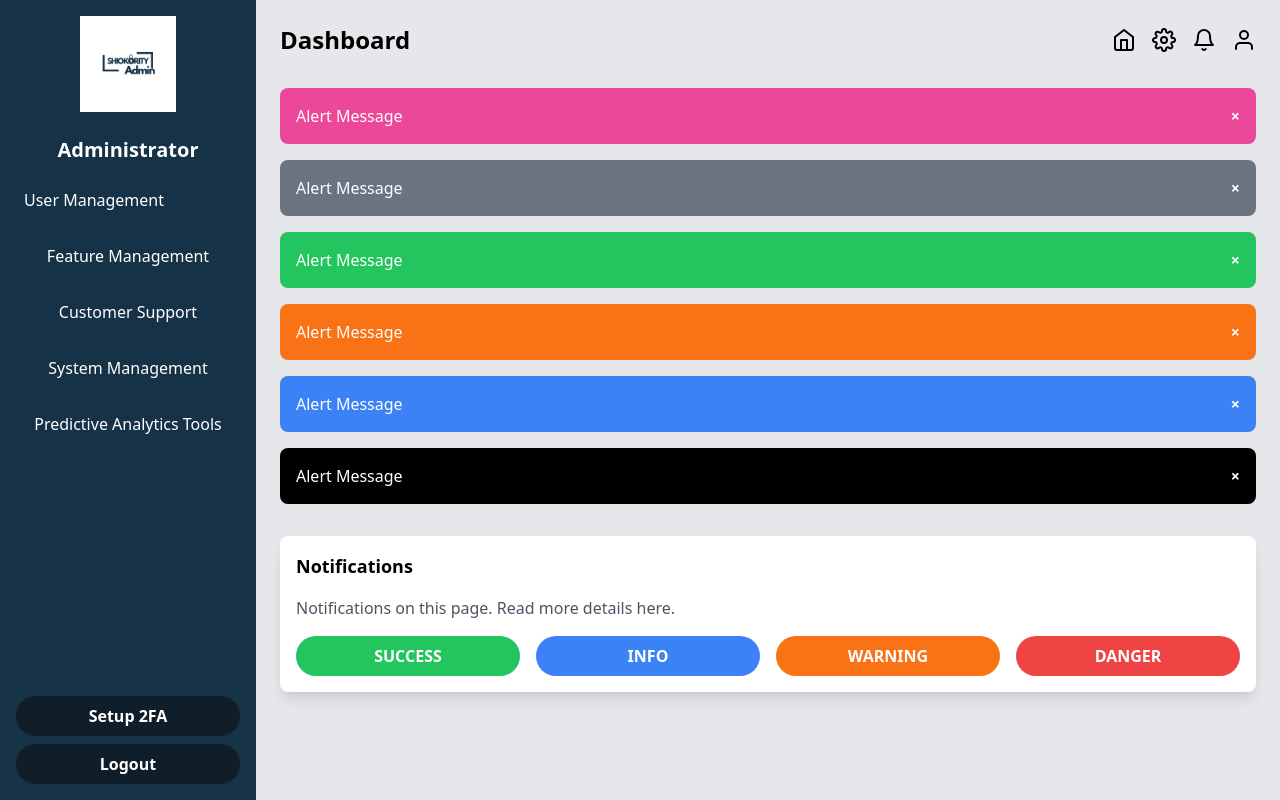
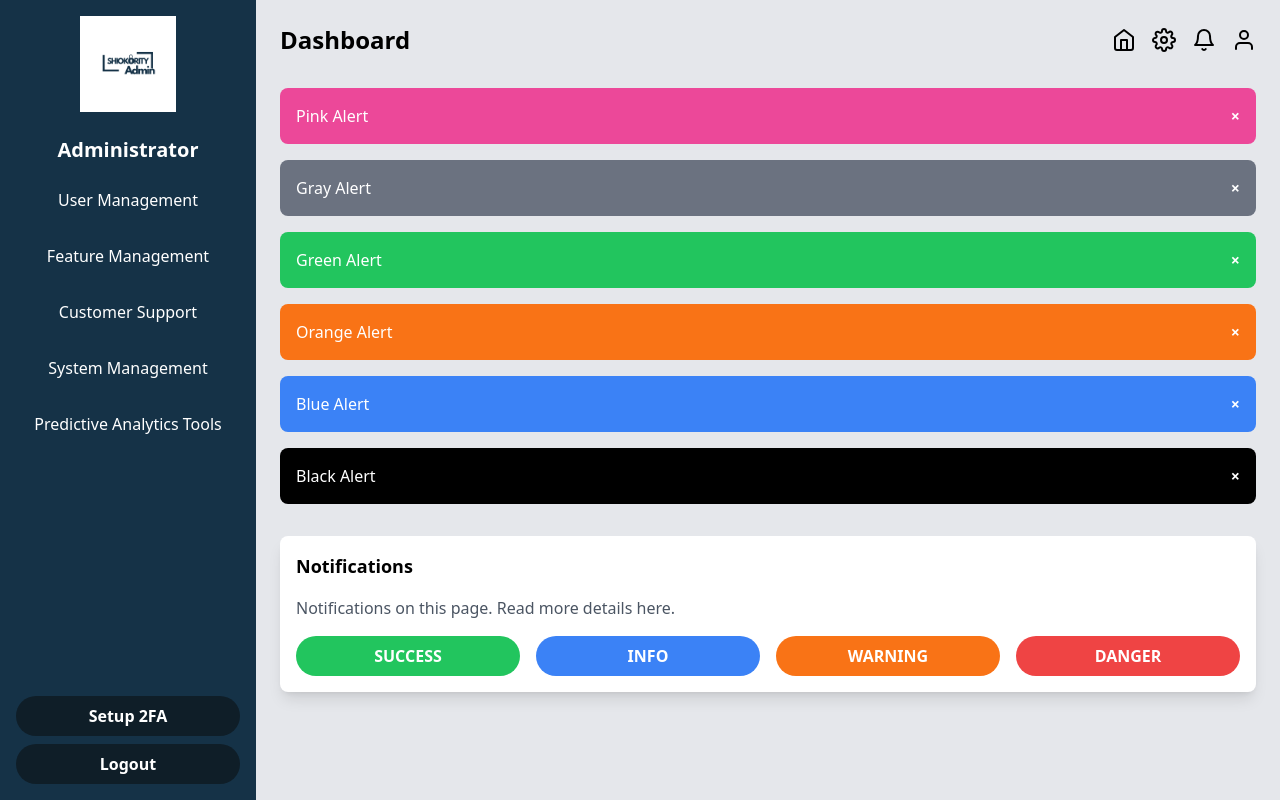
Before and after one commit to prozai/shiokority, a React (Create React App) app in the folder shiokority_admin/: page /dashboard in a window 1280 px wide. Built offline with nearby package versions, Linux system fonts and the light colour scheme; sample sign-in values are in the browser's storage.

Commit message:
converted side bar into component and top notification into a component

```diff
--- /dev/null
+++ b/shiokority_admin/src/components/SideBar.jsx
@@ -0,0 +1,65 @@
+// src/components/Sidebar.jsx
+import React from 'react';
+import { useNavigate } from 'react-router-dom';
+import ShiokorityAdminLogo from '../asset/image/ShiokorityAdmin.png';
+
+const Sidebar = ({ handleLogout, handleSetup2FA, handleUserManagement }) => {
+  const navigate = useNavigate();
+
+  const handleLogoClick = () => {
+    navigate('/dashboard');
+  };
+
+  return (
+    <aside className="w-64 bg-[#153247] p-4 text-white flex flex-col items-center">
+      {/* Centered Logo */}
+      <img
+        src={ShiokorityAdminLogo}
+        alt="Shiokority Admin"
+        className="h-24 mb-6 cursor-pointer"
+        onClick={handleLogoClick}
+      />
+      {/* Centered Administrator text */}
+      <h2 className="text-xl font-bold mb-4 text-center">Administrator</h2>
+
+      {/* Navigation Menu */}
+      <nav className="flex flex-col w-full space-y-4">
+        <button
+          onClick={handleUserManagement}
+          className="w-full p-2 text-center hover:bg-[#0c1821] rounded-lg"
+        >
+          User Management
+        </button>
+        <SidebarLink text="Feature Management" />
+        <SidebarLink text="Customer Support" />
+        <SidebarLink text="System Management" />
+        <SidebarLink text="Predictive Analytics Tools" />
+      </nav>
+
+      {/* Bottom buttons, aligned at the bottom */}
+      <div className="mt-auto w-full">
+        <button
+          onClick={handleSetup2FA}
+          className="bg-[#0f1e28] hover:bg-[#0c1821] text-white font-bold py-2 px-4 rounded-full w-full"
+        >
+          Setup 2FA
+        </button>
+
+        <button
+          onClick={handleLogout}
+          className="mt-2 bg-[#0f1e28] hover:bg-[#0c1821] text-white font-bold py-2 px-4 rounded-full w-full"
+        >
+          Logout
+        </button>
+      </div>
+    </aside>
+  );
+};
+
+const SidebarLink = ({ text }) => (
+  <div className="p-2 text-center rounded-lg hover:bg-[#0c1821] w-full cursor-pointer">
+    {text}
+  </div>
+);
+
+export default Sidebar;
--- /dev/null
+++ b/shiokority_admin/src/components/TopNotificationBar.jsx
@@ -0,0 +1,33 @@
+// src/components/TopNotificationBar.jsx
+import React, { useState } from 'react';
+
+const TopNotificationBar = ({ initialAlerts }) => {
+  const [alerts, setAlerts] = useState(initialAlerts);
+
+  const handleDismiss = (index) => {
+    // Filter out the alert at the clicked index
+    setAlerts((prevAlerts) => prevAlerts.filter((_, i) => i !== index));
+  };
+
+  return (
+    <div className="space-y-4 mb-8">
+      {alerts.map((alert, index) => (
+        <Alert
+          key={index}
+          color={alert.color}
+          message={alert.message}
+          onDismiss={() => handleDismiss(index)}
+        />
+      ))}
+    </div>
+  );
+};
+
+const Alert = ({ color, message, onDismiss }) => (
+  <div className={`${color} text-white p-4 rounded-lg flex justify-between items-center`}>
+    <span>{message}</span>
+    <button className="text-white font-bold" onClick={onDismiss}>×</button>
+  </div>
+);
+
+export default TopNotificationBar;
--- a/shiokority_admin/src/views/Dashboard.jsx
+++ b/shiokority_admin/src/views/Dashboard.jsx
@@ -1,9 +1,11 @@
+// src/views/Dashboard.jsx
 import React, { useState } from 'react';
 import { useNavigate } from 'react-router-dom';
 import AdministratorController from '../controller/administratorController';
 import { FiHome, FiSettings, FiBell, FiUser } from 'react-icons/fi';
 
-import ShiokorityAdminLogo from '../asset/image/ShiokorityAdmin.png';
+import Sidebar from '../components/SideBar'; // Import Sidebar component
+import TopNotificationBar from '../components/TopNotificationBar'; // Import TopNotificationBar component
 
 function Dashboard() {
   const [status, setStatus] = useState('');
@@ -23,49 +25,28 @@ function Dashboard() {
     navigate('/setup2FA');
   };
 
-  // Function to navigate to User Management
   const handleUserManagement = () => {
     navigate('/user-management');
   };
 
-  // Function to navigate back to the Dashboard
-  const handleLogoClick = () => {
-    navigate('/dashboard');
-  };
+  // Define alerts to pass to TopNotificationBar
+  const initialAlerts = [
+    { color: 'bg-pink-500', message: 'Pink Alert' },
+    { color: 'bg-gray-500', message: 'Gray Alert' },
+    { color: 'bg-green-500', message: 'Green Alert' },
+    { color: 'bg-orange-500', message: 'Orange Alert' },
+    { color: 'bg-blue-500', message: 'Blue Alert' },
+    { color: 'bg-black', message: 'Black Alert' },
+  ];
 
   return (
     <div className="flex h-screen bg-gray-200">
-      {/* Sidebar */}
-      <aside className="w-64 bg-[#153247] p-4 text-white flex flex-col items-center">
-        <img
-          src={ShiokorityAdminLogo}
-          alt="Shiokority Admin"
-          className="h-24 mb-6 cursor-pointer"
-          onClick={handleLogoClick}
-        />
-        <h2 className="text-xl font-bold mb-4">Administrator</h2>
-
-        <nav className="flex flex-col w-full space-y-4">
-          <button
-            onClick={handleUserManagement}
-            className="w-full p-2 text-left hover:bg-[#0c1821] rounded-lg"
-          >
-            User Management
-          </button>
-          <SidebarLink text="Feature Management" />
-          <SidebarLink text="Customer Support" />
-          <SidebarLink text="System Management" />
-          <SidebarLink text="Predictive Analytics Tools" />
-        </nav>
-
-        <button onClick={handleSetup2FA} className="mt-auto bg-[#0f1e28] hover:bg-[#0c1821] text-white font-bold py-2 px-4 rounded-full w-full">
-          Setup 2FA
-        </button>
-
-        <button onClick={handleLogout} className="mt-2 bg-[#0f1e28] hover:bg-[#0c1821] text-white font-bold py-2 px-4 rounded-full w-full">
-          Logout
-        </button>
-      </aside>
+      {/* Use Sidebar Component */}
+      <Sidebar
+        handleLogout={handleLogout}
+        handleSetup2FA={handleSetup2FA}
+        handleUserManagement={handleUserManagement}
+      />
 
       {/* Main Content */}
       <main className="flex-1 p-6">
@@ -80,15 +61,8 @@ function Dashboard() {
           </div>
         </div>
 
-        {/* Alert Section */}
-        <section className="space-y-4 mb-8">
-          <Alert color="bg-pink-500" />
-          <Alert color="bg-gray-500" />
-          <Alert color="bg-green-500" />
-          <Alert color="bg-orange-500" />
-          <Alert color="bg-blue-500" />
-          <Alert color="bg-black" />
-        </section>
+        {/* Top Notification Bar */}
+        <TopNotificationBar initialAlerts={initialAlerts} />
 
         {/* Notifications */}
         <section className="bg-white p-4 rounded-lg shadow-lg">
@@ -109,19 +83,6 @@ function Dashboard() {
   );
 }
 
-const SidebarLink = ({ text }) => (
-  <div className="p-2 rounded-lg hover:bg-[#0c1821] w-full text-center cursor-pointer">
-    {text}
-  </div>
-);
-
-const Alert = ({ color }) => (
-  <div className={`${color} text-white p-4 rounded-lg flex justify-between items-center`}>
-    <span>Alert Message</span>
-    <button className="text-white font-bold">×</button>
-  </div>
-);
-
 const NotificationButton = ({ text, color }) => (
   <button className={`${color} text-white py-2 px-4 rounded-full w-1/4 font-bold hover:opacity-90`}>
     {text}
--- a/shiokority_admin/src/views/viewManagement.jsx
+++ b/shiokority_admin/src/views/viewManagement.jsx
@@ -1,10 +1,13 @@
 // src/views/ViewManagement.jsx
 import React, { useState } from 'react';
 import { useNavigate } from 'react-router-dom';
+import AdministratorController from '../controller/administratorController';
 import ViewMerchant from './ViewMerchant'; // Existing component for viewing merchants
 import ViewUser from './ViewUser'; // Existing component for viewing users
+import Sidebar from '../components/SideBar'; // Import Sidebar component
 
 const ViewManagement = () => {
+  const [status, setStatus] = useState('');
   const [activeTab, setActiveTab] = useState('merchant'); // Can be 'merchant' or 'user'
   const navigate = useNavigate();
 
@@ -16,8 +19,35 @@ const ViewManagement = () => {
     navigate('/create-user');
   };
 
+  const handleLogout = async () => {
+    try {
+      await AdministratorController.logout();
+      setStatus('Logged out successfully');
+      navigate('/login');
+    } catch (error) {
+      setStatus('Logout failed: ' + error.message);
+    }
+  };
+
+  const handleSetup2FA = () => {
+    navigate('/setup2FA');
+  };
+
+  const handleUserManagement = () => {
+    navigate('/user-management');
+  };
+
   return (
-    <div className="p-6 bg-gray-100 min-h-screen">
+    <div className="flex h-screen">
+      {/* Use Sidebar Component */}
+      <Sidebar
+        handleLogout={handleLogout}
+        handleSetup2FA={handleSetup2FA}
+        handleUserManagement={handleUserManagement}
+      />
+
+      {/* Main Content */}
+      <div className="p-6 bg-gray-100 min-h-screen flex-1">
         <h3 className="text-2xl font-bold mb-4">User Management</h3>
 
         {/* Toggle between Merchant and User lists */}
@@ -49,6 +79,7 @@ const ViewManagement = () => {
           </div>
         )}
       </div>
+    </div>
   );
 };
 
```
Lines whose indentation alone changed are shown as unchanged.
